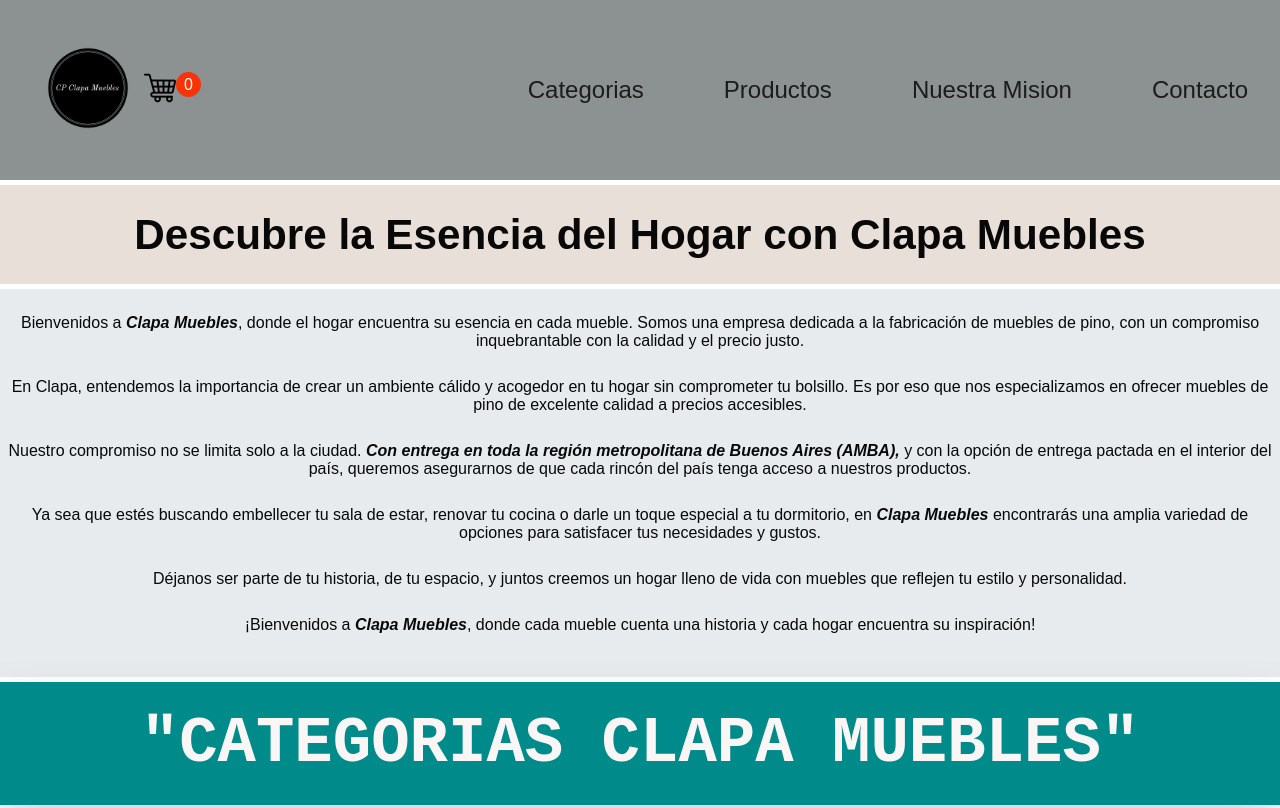
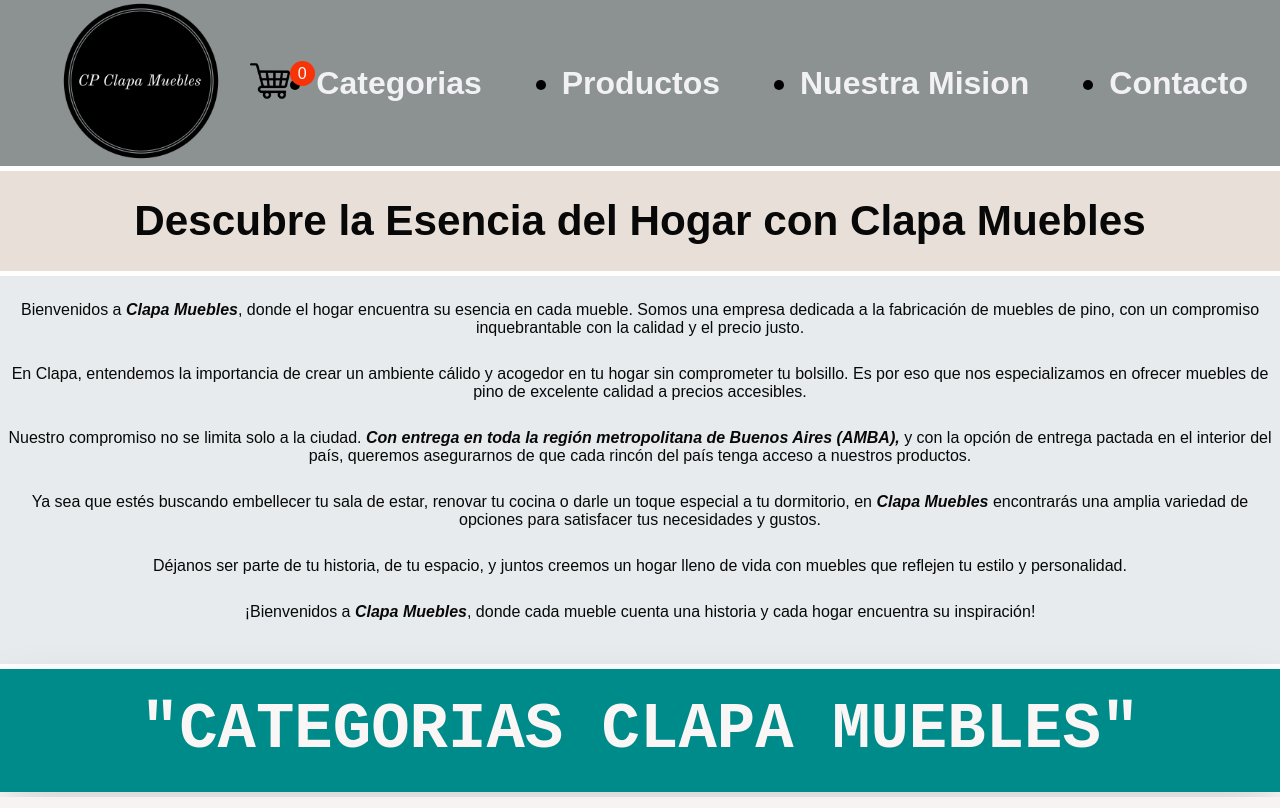
Before and after one commit to alecar1995/alecar1995.github.io, a plain HTML site: page index.html in a window 1280 px wide. Shown: the top 808 px of the page. Drawn offline with nearby package versions, Linux system fonts and the light colour scheme.

Commit message:
2do arreglo final

```diff
--- a/header.css
+++ b/header.css
@@ -8,6 +8,7 @@
 }
 
 header {
+    height: 13vw;
     display: flex;
     align-items: center;
     justify-content: space-between;
@@ -17,27 +18,32 @@
 
 .inicio {
     display: flex;
+    flex-direction: row;
     align-items: center;
 }
 
 .Logo {
-    max-width: 7rem;
+    max-width: 17vw;
+    margin-top: 1px;
+    margin-bottom: 1px;
 }
 
 .Logo-Carrito {
-    max-width: 2rem;
+    max-width: 2.5rem;
 }
 
 .nav-list {
-    font-size: 1.5rem;
-    list-style-type: none;
+    font-size: 2rem;
+    font-family: Verdana, Geneva, Tahoma, sans-serif;
+    font-weight: 600;
+    list-style-type: disc;
     display: flex;
     gap: 5rem;
 }
 
 .nav-list li a {
     text-decoration: none;
-    color: #1c1c1c;
+    color: #f2f1f6;
 }
 
 .abrir-menu,
@@ -46,22 +52,25 @@
 }
 
 @media screen and (max-width: 680px) {
+
     .abrir-menu,
     .cerrar-menu {
         display: block;
         border: 0;
         font-size: 1.5rem;
         background-color: transparent;
-        cursor:pointer;
+        cursor: pointer;
     }
-.abrir-menu{
-    color: #1c1c1c;
-}
-.cerrar-menu{
-    color: #ececec;
-}
 
-    .nav{
+    .abrir-menu {
+        color: #1c1c1c;
+    }
+
+    .cerrar-menu {
+        color: #ececec;
+    }
+
+    .nav {
         opacity: 0;
         visibility: hidden;
 
@@ -78,7 +87,7 @@
     }
 
 
-    .nav.visible{
+    .nav.visible {
         opacity: 1;
         visibility: visible;
     }
@@ -95,8 +104,8 @@
 }
 
 /**Boton Arriba**/
-#botonArriba{
-    position:fixed;
+#botonArriba {
+    position: fixed;
     bottom: 20px;
     right: -100px;
     width: 80px;
--- a/style.css
+++ b/style.css
@@ -1,8 +1,9 @@
 
 :root{
   --color-acento: #f7f4f3;
-  --color-acento-claro: #ee613033;
-  --color-texto: black;
+  --color-acento-claro: #f7f4f3;
+  --color-texto: #f7f4f3
+  ;
 }
 
 /*body{
```
Also changed, not shown: cart.css (+12 -5 lines).
